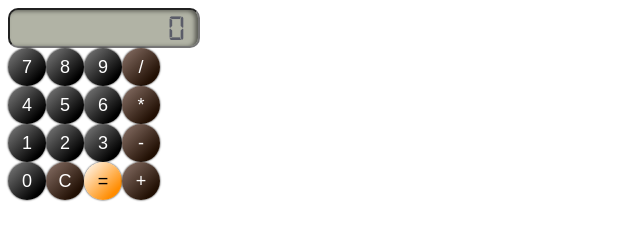
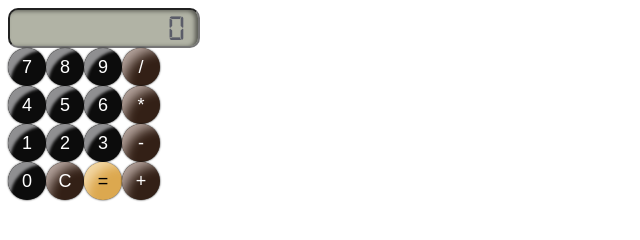
Before and after one commit to bh-full-stack/Calculator, a plain HTML site: page index.html in a window 1280 px wide. Shown: the whole page, without its empty margins (0-640 px from the left). Drawn offline with nearby package versions, Linux system fonts and the light colour scheme; files that its build step writes are made by us from their sources.

Commit message:
Buttons with inner shadow

```diff
--- a/style.scss
+++ b/style.scss
@@ -43,28 +43,30 @@ input[type="button"] {
     color: white;
     width: 38px;
     height: 38px;
-    background: linear-gradient(to bottom right, grey, black 80%);
-    box-shadow: 0 0 2px black;
+    background: #0C0C0C;
+    box-shadow: inset 18px 18px 3px -16px #8F8F91, 0 0 2px black;
     outline: 0;
 
     &:active {
-        background: linear-gradient(to top left, grey, black 80%);
+        box-shadow: inset -18px -18px 3px -16px #8F8F91, 0 0 2px black;
     }
 }
 
 .brown {
-    background: linear-gradient(to bottom right, #8c746a, #210f03 80%) !important;
+    background: #332016 !important;
+    box-shadow: inset 18px 18px 12px -16px #B3A29B, 0 0 2px black !important;
 
     &:active {
-        background: linear-gradient(to top left, #8c746a, #210f03 80%) !important;
+        box-shadow: inset -18px -18px 12px -16px #B3A29B, 0 0 2px black !important;
     }
 }
 
 .orange {
-    background: linear-gradient(to bottom right, white, darkorange 80%) !important;
+    background: #DCA84F !important;
+    box-shadow: inset 18px 18px 12px -16px #F4D9A7, 0 0 2px black !important;
     color: black !important;
 
     &:active {
-        background: linear-gradient(to top left, white, darkorange 80%) !important;
+        box-shadow: inset -18px -18px 12px -16px #F4D9A7, 0 0 2px black !important;
     }
 }
```
